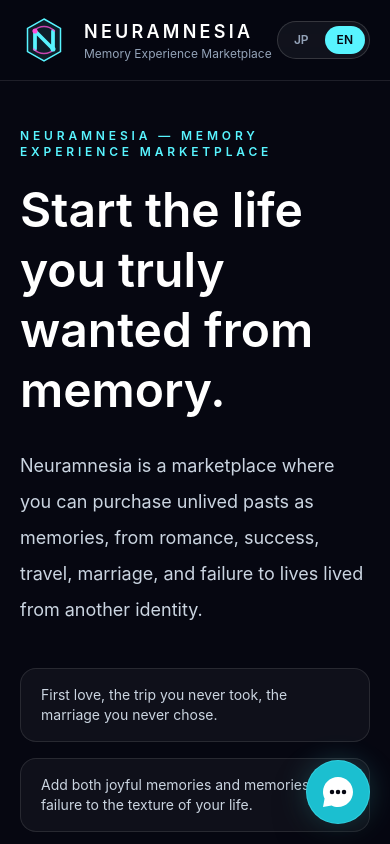
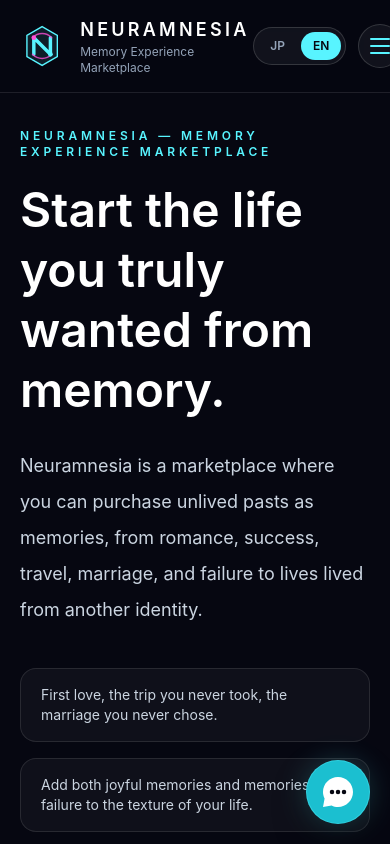
Before and after one commit to tikomosoftware/NOVAMNESIS-Laboratories, a React (Vite) app: page / in a window 390 px wide. Shown: the top 844 px of the page. Built offline with nearby package versions, Linux system fonts and the light colour scheme.

Commit message:
Add mobile header menu

```diff
--- a/src/components/SharedComponents.tsx
+++ b/src/components/SharedComponents.tsx
@@ -155,6 +155,8 @@ export function Header({
   ctaHref?: string;
 }) {
   const { t } = useI18n();
+  const [isMenuOpen, setIsMenuOpen] = React.useState(false);
+  const menuButtonLabel = isMenuOpen ? "メニューを閉じる" : "メニューを開く";
 
   return (
     <header
@@ -189,10 +191,93 @@ export function Header({
               {t(cta)}
             </a>
           ) : cta ? (
-            <Button tone={tone}>{cta}</Button>
+            <span className="hidden sm:inline-flex">
+              <Button tone={tone}>{cta}</Button>
+            </span>
           ) : null}
+          <button
+            type="button"
+            className={`inline-flex h-11 w-11 items-center justify-center rounded-full border transition md:hidden ${
+              tone === "light"
+                ? "border-slate-300 bg-white text-slate-950 hover:border-slate-500"
+                : "border-white/15 bg-white/5 text-cyanline hover:border-cyanline/60 hover:bg-white/10"
+            }`}
+            aria-label={menuButtonLabel}
+            aria-expanded={isMenuOpen}
+            onClick={() => setIsMenuOpen((current) => !current)}
+          >
+            <span className="relative h-4 w-5" aria-hidden="true">
+              <span
+                className={`absolute left-0 top-0 h-0.5 w-5 rounded-full bg-current transition ${
+                  isMenuOpen ? "translate-y-[7px] rotate-45" : ""
+                }`}
+              />
+              <span
+                className={`absolute left-0 top-[7px] h-0.5 w-5 rounded-full bg-current transition ${
+                  isMenuOpen ? "opacity-0" : ""
+                }`}
+              />
+              <span
+                className={`absolute bottom-0 left-0 h-0.5 w-5 rounded-full bg-current transition ${
+                  isMenuOpen ? "-translate-y-[7px] -rotate-45" : ""
+                }`}
+              />
+            </span>
+          </button>
         </div>
       </nav>
+      {isMenuOpen && (
+        <div
+          className={`border-t px-5 pb-5 pt-2 md:hidden ${
+            tone === "light" ? "border-slate-200 bg-white/95" : "border-white/10 bg-obsidian/95"
+          }`}
+        >
+          <div className="mx-auto grid max-w-7xl gap-2">
+            {items.map((item) => (
+              <a
+                key={item.href}
+                href={item.href}
+                className={`rounded-2xl px-4 py-3 text-sm font-medium transition ${
+                  tone === "light"
+                    ? "text-slate-700 hover:bg-slate-100 hover:text-slate-950"
+                    : "text-slate-200 hover:bg-white/[0.06] hover:text-cyanline"
+                }`}
+                onClick={() => setIsMenuOpen(false)}
+              >
+                {t(item.label)}
+              </a>
+            ))}
+            {cta && ctaHref ? (
+              <a
+                href={ctaHref}
+                className={`mt-2 rounded-full px-5 py-3 text-center text-sm font-semibold transition ${
+                  tone === "light"
+                    ? "bg-slate-950 text-white hover:bg-slate-800"
+                    : "border border-cyanline/30 bg-cyanline text-obsidian shadow-[0_0_24px_rgba(88,244,255,0.16)] hover:bg-white"
+                }`}
+                onClick={() => setIsMenuOpen(false)}
+              >
+                {t(cta)}
+              </a>
+            ) : cta ? (
+              <button
+                type="button"
+                className={`mt-2 rounded-full px-5 py-3 text-center text-sm font-semibold transition ${
+                  tone === "light"
+                    ? "bg-slate-950 text-white hover:bg-slate-800"
+                    : "border border-cyanline/30 bg-cyanline text-obsidian shadow-[0_0_24px_rgba(88,244,255,0.16)] hover:bg-white"
+                }`}
+                onClick={() => {
+                  setIsMenuOpen(false);
+                  notify(cta);
+                }}
+              >
+                {t(cta)}
+              </button>
+            ) : null}
+          </div>
+        </div>
+      )}
     </header>
   );
 }
```
